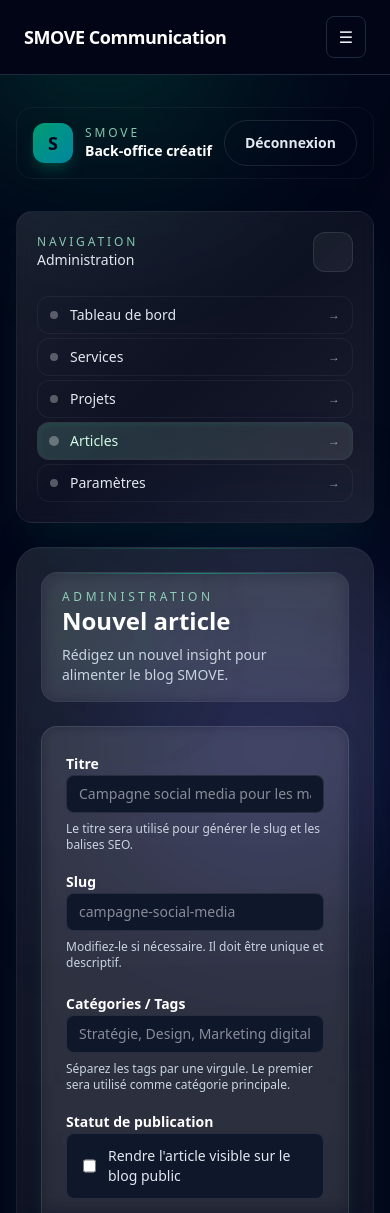
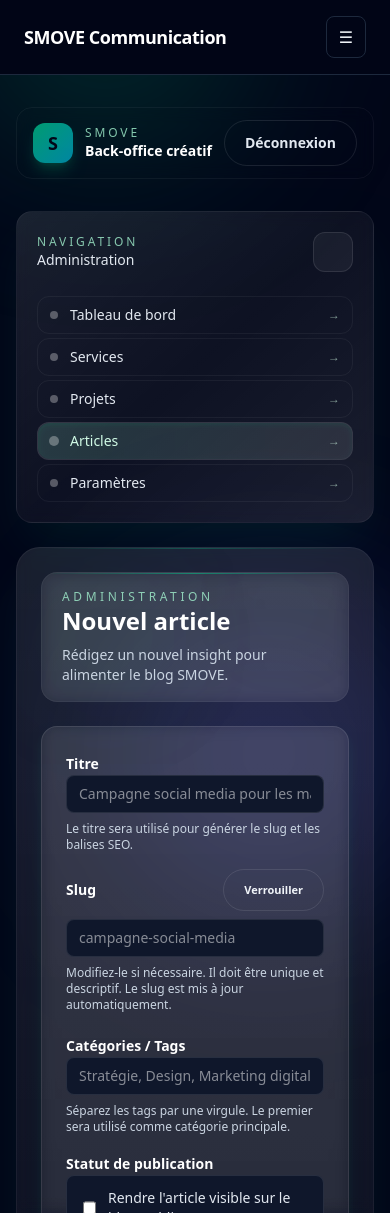
Before and after one commit to Diatech226/smove, a Next.js app: page /admin/posts/new in a window 390 px wide. Shown: the top 1213 px of the page. Built offline with nearby package versions, Linux system fonts and the light colour scheme.

Commit message:
Enhance admin validation and slug checks

```diff
--- a/app/admin/posts/_components/PostForm.tsx
+++ b/app/admin/posts/_components/PostForm.tsx
@@ -46,19 +46,64 @@ export function PostForm({ initialValues, postId, mode }: PostFormProps) {
   const [error, setError] = useState<string | null>(null);
   const [success, setSuccess] = useState<string | null>(null);
   const [isPending, startTransition] = useTransition();
+  const [slugLocked, setSlugLocked] = useState<boolean>(Boolean(initialValues?.slug));
+  const [slugInput, setSlugInput] = useState<string>(initialValues?.slug ?? "");
+  const [slugStatus, setSlugStatus] = useState<{ state: "idle" | "checking" | "available" | "unavailable" | "error"; message?: string }>(
+    { state: "idle" },
+  );
 
   useEffect(() => {
     if (initialValues) {
       setForm((current) => ({ ...current, ...initialValues }));
+      setSlugLocked(Boolean(initialValues.slug));
+      setSlugInput(initialValues.slug);
     }
   }, [initialValues]);
 
   const isEditing = mode === "edit";
 
   const computedSlug = useMemo(() => {
-    if (form.slug.trim()) return form.slug;
-    return slugify(form.title);
-  }, [form.slug, form.title]);
+    const baseSlug = slugLocked ? slugInput : slugify(form.title);
+    return baseSlug.trim();
+  }, [form.title, slugInput, slugLocked]);
+
+  useEffect(() => {
+    const slugPattern = /^[a-z0-9]+(?:-[a-z0-9]+)*$/;
+
+    if (!computedSlug) {
+      setSlugStatus({ state: "idle" });
+      return undefined;
+    }
+
+    if (!slugPattern.test(computedSlug)) {
+      setSlugStatus({ state: "error", message: "Le slug doit utiliser des minuscules et des tirets." });
+      return undefined;
+    }
+
+    setSlugStatus({ state: "checking" });
+    const controller = new AbortController();
+    const timer = setTimeout(async () => {
+      try {
+        const response = await fetch(`/api/admin/slug?type=post&slug=${encodeURIComponent(computedSlug)}`, {
+          signal: controller.signal,
+        });
+        const data = await response.json();
+        if (!response.ok || data?.success === false) {
+          setSlugStatus({ state: "error", message: data?.error || "Impossible de vérifier le slug." });
+          return;
+        }
+        setSlugStatus({ state: data.available ? "available" : "unavailable" });
+      } catch (err: any) {
+        if (err?.name === "AbortError") return;
+        setSlugStatus({ state: "error", message: "Impossible de vérifier le slug." });
+      }
+    }, 350);
+
+    return () => {
+      controller.abort();
+      clearTimeout(timer);
+    };
+  }, [computedSlug]);
 
   const gallery = useMemo(() => form.gallery ?? [], [form.gallery]);
   const tags = useMemo(() => form.tags ?? [], [form.tags]);
@@ -77,6 +122,11 @@ export function PostForm({ initialValues, postId, mode }: PostFormProps) {
 
     if (!payload.title.trim() || !payload.slug.trim() || !(payload.body ?? "").trim()) {
       setError("Le titre, le slug et le contenu sont obligatoires.");
+      return;
+    }
+
+    if (slugStatus.state === "unavailable") {
+      setError("Ce slug est déjà utilisé. Merci d'en choisir un autre.");
       return;
     }
 
@@ -128,13 +178,16 @@ export function PostForm({ initialValues, postId, mode }: PostFormProps) {
                 id="title"
                 name="title"
                 value={form.title}
-                onChange={(event) =>
+                onChange={(event) => {
+                  const nextTitle = event.target.value;
                   setForm((prev) => ({
                     ...prev,
-                    title: event.target.value,
-                    slug: prev.slug || slugify(event.target.value),
-                  }))
-                }
+                    title: nextTitle,
+                  }));
+                  if (!slugLocked) {
+                    setSlugInput(slugify(nextTitle));
+                  }
+                }}
                 className="w-full rounded-lg border border-white/10 bg-slate-900 px-3 py-2 text-sm text-white focus:border-emerald-400 focus:outline-none"
                 placeholder="Campagne social media pour les marques lifestyle"
               />
@@ -142,18 +195,39 @@ export function PostForm({ initialValues, postId, mode }: PostFormProps) {
             </div>
 
             <div className="space-y-2">
-              <label className="text-sm font-semibold text-white" htmlFor="slug">
-                Slug
-              </label>
+              <div className="flex items-center justify-between">
+                <label className="text-sm font-semibold text-white" htmlFor="slug">
+                  Slug
+                </label>
+                <Button
+                  type="button"
+                  variant="ghost"
+                  className="border border-white/10 px-3 py-1 text-[11px]"
+                  onClick={() => setSlugLocked((locked) => !locked)}
+                >
+                  {slugLocked ? "Déverrouiller" : "Verrouiller"}
+                </Button>
+              </div>
               <input
                 id="slug"
                 name="slug"
                 value={computedSlug}
-                onChange={(event) => setForm((prev) => ({ ...prev, slug: event.target.value }))}
+                onChange={(event) => {
+                  setSlugLocked(true);
+                  setSlugInput(event.target.value);
+                }}
                 className="w-full rounded-lg border border-white/10 bg-slate-900 px-3 py-2 text-sm text-white focus:border-emerald-400 focus:outline-none"
                 placeholder="campagne-social-media"
               />
-              <p className="text-xs text-slate-300">Modifiez-le si nécessaire. Il doit être unique et descriptif.</p>
+              <p className="text-xs text-slate-300">
+                Modifiez-le si nécessaire. Il doit être unique et descriptif. Le slug est {slugLocked ? "figé" : "mis à jour automatiquement"}.
+              </p>
+              {slugStatus.state === "checking" ? <p className="text-xs text-amber-200">Vérification du slug...</p> : null}
+              {slugStatus.state === "available" ? <p className="text-xs text-emerald-200">Ce slug est disponible.</p> : null}
+              {slugStatus.state === "unavailable" ? <p className="text-xs text-rose-200">Ce slug est déjà utilisé.</p> : null}
+              {slugStatus.state === "error" && slugStatus.message ? (
+                <p className="text-xs text-rose-200">{slugStatus.message}</p>
+              ) : null}
             </div>
           </div>
 
--- a/app/api/admin/events/[id]/route.ts
+++ b/app/api/admin/events/[id]/route.ts
@@ -2,26 +2,26 @@
 import { NextResponse } from "next/server";
 
 import { safePrisma } from "@/lib/safePrisma";
+import { eventSchema } from "@/lib/validation/admin";
 
 type Params = { params: { id: string } };
 
 export async function PUT(request: Request, { params }: Params) {
   try {
-    const body = await request.json().catch(() => null);
-    const { slug, title, date, location, description, category, coverImage } = (body as Record<string, unknown>) ?? {};
+    const json = await request.json().catch(() => null);
+    const parsed = eventSchema.safeParse(json ?? {});
 
     if (!params.id) {
       return NextResponse.json({ success: false, error: "Event id is required" }, { status: 400 });
     }
 
-    if (![slug, title, date].every((value) => typeof value === "string" && value.trim().length)) {
-      return NextResponse.json({ success: false, error: "Slug, titre et date sont requis." }, { status: 400 });
+    if (!parsed.success) {
+      const message = parsed.error.issues.at(0)?.message ?? "Payload invalide";
+      return NextResponse.json({ success: false, error: message }, { status: 400 });
     }
 
-    const parsedDate = new Date(date);
-    if (Number.isNaN(parsedDate.getTime())) {
-      return NextResponse.json({ success: false, error: "Date invalide." }, { status: 400 });
-    }
+    const { slug, title, date, location, description, category, coverImage } = parsed.data;
+    const parsedDate = date instanceof Date ? date : new Date(date);
 
     const updatedResult = await safePrisma((db) =>
       db.event.update({
--- a/app/api/admin/events/route.ts
+++ b/app/api/admin/events/route.ts
@@ -2,6 +2,7 @@
 import { NextResponse } from "next/server";
 
 import { safePrisma } from "@/lib/safePrisma";
+import { eventSchema } from "@/lib/validation/admin";
 
 export async function GET() {
   const eventsResult = await safePrisma((db) => db.event.findMany({ orderBy: { date: "desc" } }));
@@ -18,17 +19,16 @@ export async function GET() {
 
 export async function POST(request: Request) {
   try {
-    const body = await request.json().catch(() => null);
-    const { slug, title, date, location, description, category, coverImage } = (body as Record<string, unknown>) ?? {};
+    const json = await request.json().catch(() => null);
+    const parsed = eventSchema.safeParse(json ?? {});
 
-    if (![slug, title, date].every((value) => typeof value === "string" && value.trim().length)) {
-      return NextResponse.json({ success: false, error: "Slug, titre et date sont requis." }, { status: 400 });
+    if (!parsed.success) {
+      const message = parsed.error.issues.at(0)?.message ?? "Payload invalide";
+      return NextResponse.json({ success: false, error: message }, { status: 400 });
     }
 
-    const parsedDate = new Date(date);
-    if (Number.isNaN(parsedDate.getTime())) {
-      return NextResponse.json({ success: false, error: "Date invalide." }, { status: 400 });
-    }
+    const { slug, title, date, location, description, category, coverImage } = parsed.data;
+    const parsedDate = date instanceof Date ? date : new Date(date);
 
     const createdResult = await safePrisma((db) =>
       db.event.create({
--- a/app/api/admin/posts/[id]/route.ts
+++ b/app/api/admin/posts/[id]/route.ts
@@ -1,6 +1,8 @@
 // file: app/api/admin/posts/[id]/route.ts
 import { NextResponse } from "next/server";
+
 import { safePrisma } from "@/lib/safePrisma";
+import { postSchema } from "@/lib/validation/admin";
 
 type Params = {
   params: { id: string };
@@ -34,17 +36,19 @@ export async function GET(_request: Request, { params }: Params) {
 
 export async function PUT(request: Request, { params }: Params) {
   try {
-    const body = await request.json().catch(() => null);
-    const { slug, title, excerpt, body: content, published, coverImage, gallery, videoUrl, tags } =
-      (body as Record<string, unknown>) ?? {};
-
     if (!params.id) {
       return NextResponse.json({ success: false, error: "Post id is required" }, { status: 400 });
     }
 
-    if (![slug, title, content].every((value) => typeof value === "string" && value.trim().length)) {
-      return NextResponse.json({ success: false, error: "Slug, title and body are required" }, { status: 400 });
+    const json = await request.json().catch(() => null);
+    const parsed = postSchema.safeParse(json ?? {});
+
+    if (!parsed.success) {
+      const message = parsed.error.issues.at(0)?.message ?? "Payload invalide";
+      return NextResponse.json({ success: false, error: message }, { status: 400 });
     }
+
+    const payload = parsed.data;
 
     const existingPostResult = await safePrisma((db) => db.post.findUnique({ where: { id: params.id } }));
     if (!existingPostResult.ok) {
@@ -55,34 +59,30 @@ export async function PUT(request: Request, { params }: Params) {
       return NextResponse.json({ success: false, error: "Post not found" }, { status: 404 });
     }
 
-    const existingWithSlugResult = await safePrisma((db) => db.post.findUnique({ where: { slug } }));
+    const existingWithSlugResult = await safePrisma((db) => db.post.findUnique({ where: { slug: payload.slug } }));
     if (!existingWithSlugResult.ok) {
       return NextResponse.json({ success: false, error: "Failed to update post" }, { status: 503 });
     }
     const existingWithSlug = existingWithSlugResult.data;
     if (existingWithSlug && existingWithSlug.id !== params.id) {
-      return NextResponse.json({ success: false, error: "Another post already uses this slug" }, { status: 400 });
+      return NextResponse.json({ success: false, error: "Un autre article utilise déjà ce slug." }, { status: 400 });
     }
 
-    const desiredPublished = typeof published === "boolean" ? published : existingPost.published;
+    const desiredPublished = payload.published ?? existingPost.published;
     const publishedAt = desiredPublished ? existingPost.publishedAt ?? new Date() : null;
 
     const updatedResult = await safePrisma((db) =>
       db.post.update({
         where: { id: params.id },
         data: {
-          slug,
-          title,
-          excerpt: typeof excerpt === "string" ? excerpt : null,
-          body: typeof content === "string" ? content : null,
-          tags: Array.isArray(tags)
-            ? tags.map((item) => (typeof item === "string" ? item : String(item))).filter(Boolean)
-            : existingPost.tags,
-          coverImage: typeof coverImage === "string" ? coverImage : null,
-          gallery: Array.isArray(gallery)
-            ? gallery.map((item) => (typeof item === "string" ? item : String(item))).filter(Boolean)
-            : existingPost.gallery,
-          videoUrl: typeof videoUrl === "string" ? videoUrl : null,
+          slug: payload.slug,
+          title: payload.title,
+          excerpt: payload.excerpt ?? null,
+          body: payload.body ?? null,
+          tags: payload.tags ?? existingPost.tags,
+          coverImage: payload.coverImage ?? null,
+          gallery: payload.gallery?.filter(Boolean) ?? existingPost.gallery,
+          videoUrl: payload.videoUrl ?? null,
           published: desiredPublished,
           publishedAt,
         },
--- a/app/api/admin/posts/route.ts
+++ b/app/api/admin/posts/route.ts
@@ -1,6 +1,8 @@
 // file: app/api/admin/posts/route.ts
 import { NextResponse } from "next/server";
+
 import { safePrisma } from "@/lib/safePrisma";
+import { postSchema } from "@/lib/validation/admin";
 
 export async function GET() {
   const postsResult = await safePrisma((db) =>
@@ -23,18 +25,17 @@ export async function GET() {
 }
 
 export async function POST(request: Request) {
-  const body = await request.json().catch(() => null);
-  const { slug, title, excerpt, body: content, published, coverImage, gallery, videoUrl, tags } =
-    (body as Record<string, unknown>) ?? {};
+  const json = await request.json().catch(() => null);
+  const parsed = postSchema.safeParse(json ?? {});
 
-  if (![slug, title, content].every((value) => typeof value === "string" && value.trim().length)) {
-    return NextResponse.json(
-      { success: false, error: "Slug, title and body are required" },
-      { status: 400 },
-    );
+  if (!parsed.success) {
+    const message = parsed.error.issues.at(0)?.message ?? "Payload invalide";
+    return NextResponse.json({ success: false, error: message }, { status: 400 });
   }
 
-  const existingResult = await safePrisma((db) => db.post.findUnique({ where: { slug } }));
+  const payload = parsed.data;
+
+  const existingResult = await safePrisma((db) => db.post.findUnique({ where: { slug: payload.slug } }));
   if (!existingResult.ok) {
     return NextResponse.json(
       { success: false, error: "Database unreachable", detail: existingResult.message },
@@ -42,29 +43,22 @@ export async function POST(request: Request) {
     );
   }
   if (existingResult.data) {
-    return NextResponse.json(
-      { success: false, error: "A post with this slug already exists" },
-      { status: 400 },
-    );
+    return NextResponse.json({ success: false, error: "Un article utilise déjà ce slug." }, { status: 400 });
   }
 
-  const isPublished = typeof published === "boolean" ? published : false;
+  const isPublished = payload.published ?? false;
 
   const createdResult = await safePrisma((db) =>
     db.post.create({
       data: {
-        slug,
-        title,
-        excerpt: typeof excerpt === "string" ? excerpt : null,
-        body: typeof content === "string" ? content : null,
-        tags: Array.isArray(tags)
-          ? tags.map((item) => (typeof item === "string" ? item : String(item))).filter(Boolean)
-          : [],
-        coverImage: typeof coverImage === "string" ? coverImage : null,
-        gallery: Array.isArray(gallery)
-          ? gallery.map((item) => (typeof item === "string" ? item : String(item))).filter(Boolean)
-          : [],
-        videoUrl: typeof videoUrl === "string" ? videoUrl : null,
+        slug: payload.slug,
+        title: payload.title,
+        excerpt: payload.excerpt ?? null,
+        body: payload.body ?? null,
+        tags: payload.tags ?? [],
+        coverImage: payload.coverImage ?? null,
+        gallery: payload.gallery?.filter(Boolean) ?? [],
+        videoUrl: payload.videoUrl ?? null,
         published: isPublished,
         publishedAt: isPublished ? new Date() : null,
       },
--- a/app/api/admin/projects/[id]/route.ts
+++ b/app/api/admin/projects/[id]/route.ts
@@ -1,6 +1,8 @@
 // file: app/api/admin/projects/[id]/route.ts
 import { NextResponse } from "next/server";
+
 import { safePrisma } from "@/lib/safePrisma";
+import { projectSchema } from "@/lib/validation/admin";
 
 type Params = {
   params: { id: string };
@@ -8,22 +10,19 @@ type Params = {
 
 export async function PUT(request: Request, { params }: Params) {
   try {
-    const body = await request.json().catch(() => null);
-    const { slug, title, client, sector, summary, body: content, results, category, coverImage } =
-      (body as Record<string, unknown>) ?? {};
+    const json = await request.json().catch(() => null);
+    const parsed = projectSchema.safeParse(json ?? {});
 
     if (!params.id) {
       return NextResponse.json({ success: false, error: "Project id is required" }, { status: 400 });
     }
 
-    const requiredFields = [slug, title, client, sector, summary];
+    if (!parsed.success) {
+      const message = parsed.error.issues.at(0)?.message ?? "Payload invalide";
+      return NextResponse.json({ success: false, error: message }, { status: 400 });
+    }
 
-    if (!requiredFields.every((value) => typeof value === "string" && value.trim().length)) {
-      return NextResponse.json(
-        { success: false, error: "Slug, title, client, sector and summary are required" },
-        { status: 400 },
-      );
-    }
+    const { slug, title, client, sector, summary, body: content, results, category, coverImage } = parsed.data;
 
     const updatedResult = await safePrisma((db) =>
       db.project.update({
--- a/app/api/admin/projects/route.ts
+++ b/app/api/admin/projects/route.ts
@@ -1,6 +1,8 @@
 // file: app/api/admin/projects/route.ts
 import { NextResponse } from "next/server";
+
 import { safePrisma } from "@/lib/safePrisma";
+import { projectSchema } from "@/lib/validation/admin";
 
 export async function GET() {
   const projectsResult = await safePrisma((db) =>
@@ -21,18 +23,15 @@ export async function GET() {
 
 export async function POST(request: Request) {
   try {
-    const body = await request.json().catch(() => null);
-    const { slug, title, client, sector, summary, body: content, results, category, coverImage } =
-      (body as Record<string, unknown>) ?? {};
+    const json = await request.json().catch(() => null);
+    const parsed = projectSchema.safeParse(json ?? {});
 
-    const requiredFields = [slug, title, client, sector, summary];
+    if (!parsed.success) {
+      const message = parsed.error.issues.at(0)?.message ?? "Payload invalide";
+      return NextResponse.json({ success: false, error: message }, { status: 400 });
+    }
 
-    if (!requiredFields.every((value) => typeof value === "string" && value.trim().length)) {
-      return NextResponse.json(
-        { success: false, error: "Slug, title, client, sector and summary are required" },
-        { status: 400 },
-      );
-    }
+    const { slug, title, client, sector, summary, body: content, results, category, coverImage } = parsed.data;
 
     const createdResult = await safePrisma((db) =>
       db.project.create({
--- a/app/api/admin/services/[id]/route.ts
+++ b/app/api/admin/services/[id]/route.ts
@@ -1,6 +1,8 @@
 // file: app/api/admin/services/[id]/route.ts
 import { NextResponse } from "next/server";
+
 import { safePrisma } from "@/lib/safePrisma";
+import { serviceSchema } from "@/lib/validation/admin";
 
 type Params = {
   params: { id: string };
@@ -8,19 +10,19 @@ type Params = {
 
 export async function PUT(request: Request, { params }: Params) {
   try {
-    const body = await request.json().catch(() => null);
-    const { name, slug, description, category, image } = (body as Record<string, unknown>) ?? {};
+    const json = await request.json().catch(() => null);
+    const parsed = serviceSchema.safeParse(json ?? {});
 
     if (!params.id) {
       return NextResponse.json({ success: false, error: "Service id is required" }, { status: 400 });
     }
 
-    if (![name, slug, description].every((value) => typeof value === "string" && value.trim().length)) {
-      return NextResponse.json(
-        { success: false, error: "Name, slug and description are required" },
-        { status: 400 },
-      );
+    if (!parsed.success) {
+      const message = parsed.error.issues.at(0)?.message ?? "Payload invalide";
+      return NextResponse.json({ success: false, error: message }, { status: 400 });
     }
+
+    const { name, slug, description, category, image } = parsed.data;
 
     const updatedResult = await safePrisma((db) =>
       db.service.update({
--- a/app/api/admin/services/route.ts
+++ b/app/api/admin/services/route.ts
@@ -1,6 +1,8 @@
 // file: app/api/admin/services/route.ts
 import { NextResponse } from "next/server";
+
 import { safePrisma } from "@/lib/safePrisma";
+import { serviceSchema } from "@/lib/validation/admin";
 
 export async function GET() {
   const servicesResult = await safePrisma((db) =>
@@ -21,12 +23,15 @@ export async function GET() {
 
 export async function POST(request: Request) {
   try {
-    const body = await request.json().catch(() => null);
-    const { name, slug, description, category, image } = (body as Record<string, unknown>) ?? {};
+    const json = await request.json().catch(() => null);
+    const parsed = serviceSchema.safeParse(json ?? {});
 
-    if (![name, slug, description].every((value) => typeof value === "string" && value.trim().length)) {
-      return NextResponse.json({ success: false, error: "Name, slug and description are required" }, { status: 400 });
+    if (!parsed.success) {
+      const message = parsed.error.issues.at(0)?.message ?? "Payload invalide";
+      return NextResponse.json({ success: false, error: message }, { status: 400 });
     }
+
+    const { name, slug, description, category, image } = parsed.data;
 
     const createdResult = await safePrisma((db) =>
       db.service.create({
--- /dev/null
+++ b/app/api/admin/slug/route.ts
@@ -0,0 +1,42 @@
+// file: app/api/admin/slug/route.ts
+import { NextResponse } from "next/server";
+
+import { safePrisma } from "@/lib/safePrisma";
+import { slugSchema } from "@/lib/validation/admin";
+
+const MODEL_MAP = {
+  post: "post",
+  service: "service",
+  project: "project",
+  event: "event",
+} as const;
+
+type SupportedType = keyof typeof MODEL_MAP;
+
+export async function GET(request: Request) {
+  const url = new URL(request.url);
+  const type = (url.searchParams.get("type") ?? "").trim();
+  const slug = (url.searchParams.get("slug") ?? "").trim();
+
+  if (!(type in MODEL_MAP)) {
+    return NextResponse.json({ success: false, error: "Type de contenu invalide" }, { status: 400 });
+  }
+
+  const parsedSlug = slugSchema.safeParse(slug);
+  if (!parsedSlug.success) {
+    const message = parsedSlug.error.issues.at(0)?.message ?? "Slug invalide";
+    return NextResponse.json({ success: false, error: message }, { status: 400 });
+  }
+
+  const model = MODEL_MAP[type as SupportedType];
+
+  const lookupResult = await safePrisma((db) => (db as any)[model].findUnique({ where: { slug } }));
+  if (!lookupResult.ok) {
+    return NextResponse.json(
+      { success: false, error: "Database unreachable", detail: lookupResult.message },
+      { status: 503 },
+    );
+  }
+
+  return NextResponse.json({ success: true, available: !lookupResult.data });
+}
--- /dev/null
+++ b/lib/validation/admin.ts
@@ -0,0 +1,70 @@
+// file: lib/validation/admin.ts
+import { z } from "zod";
+
+const urlRegex = /^(https?:\/\/|\/)[^\s/$.?#].[^\s]*$/i;
+
+export const slugSchema = z
+  .string({ required_error: "Slug requis" })
+  .min(1, "Le slug est obligatoire")
+  .max(120, "Le slug ne doit pas dépasser 120 caractères")
+  .regex(/^[a-z0-9]+(?:-[a-z0-9]+)*$/, "Le slug doit utiliser des minuscules et des tirets");
+
+export const mediaUrlSchema = z
+  .string()
+  .trim()
+  .optional()
+  .refine((value) => !value || urlRegex.test(value), {
+    message: "URL invalide",
+  });
+
+export const postSchema = z.object({
+  title: z.string().min(1, "Titre obligatoire"),
+  slug: slugSchema,
+  excerpt: z
+    .string()
+    .trim()
+    .max(320, "L'extrait ne doit pas dépasser 320 caractères")
+    .optional()
+    .nullable(),
+  body: z
+    .string()
+    .trim()
+    .max(15000, "Le contenu est trop long")
+    .optional()
+    .nullable(),
+  coverImage: mediaUrlSchema.nullish(),
+  gallery: z.array(mediaUrlSchema.or(z.literal(""))).max(20).optional(),
+  videoUrl: mediaUrlSchema.nullish(),
+  published: z.boolean().optional(),
+  tags: z.array(z.string().trim().min(1)).max(12).optional(),
+});
+
+export const serviceSchema = z.object({
+  name: z.string().min(1, "Nom obligatoire"),
+  slug: slugSchema,
+  description: z.string().min(1, "Description obligatoire"),
+  category: z.string().trim().optional().nullable(),
+  image: mediaUrlSchema.nullish(),
+});
+
+export const projectSchema = z.object({
+  client: z.string().min(1, "Client obligatoire"),
+  title: z.string().min(1, "Titre obligatoire"),
+  slug: slugSchema,
+  sector: z.string().min(1, "Secteur obligatoire"),
+  summary: z.string().trim().optional().nullable(),
+  body: z.string().trim().optional().nullable(),
+  results: z.array(z.string().trim().min(1)).max(20).optional(),
+  category: z.string().trim().optional().nullable(),
+  coverImage: mediaUrlSchema.nullish(),
+});
+
+export const eventSchema = z.object({
+  title: z.string().min(1, "Titre obligatoire"),
+  slug: slugSchema,
+  date: z.coerce.date({ invalid_type_error: "Date invalide" }),
+  location: z.string().trim().optional().nullable(),
+  description: z.string().trim().optional().nullable(),
+  category: z.string().trim().optional().nullable(),
+  coverImage: mediaUrlSchema.nullish(),
+});
```
Also changed, not shown: app/admin/loading.tsx (added, +16 -0 lines), 1 other file (tests, documents, lock files or other folders).
